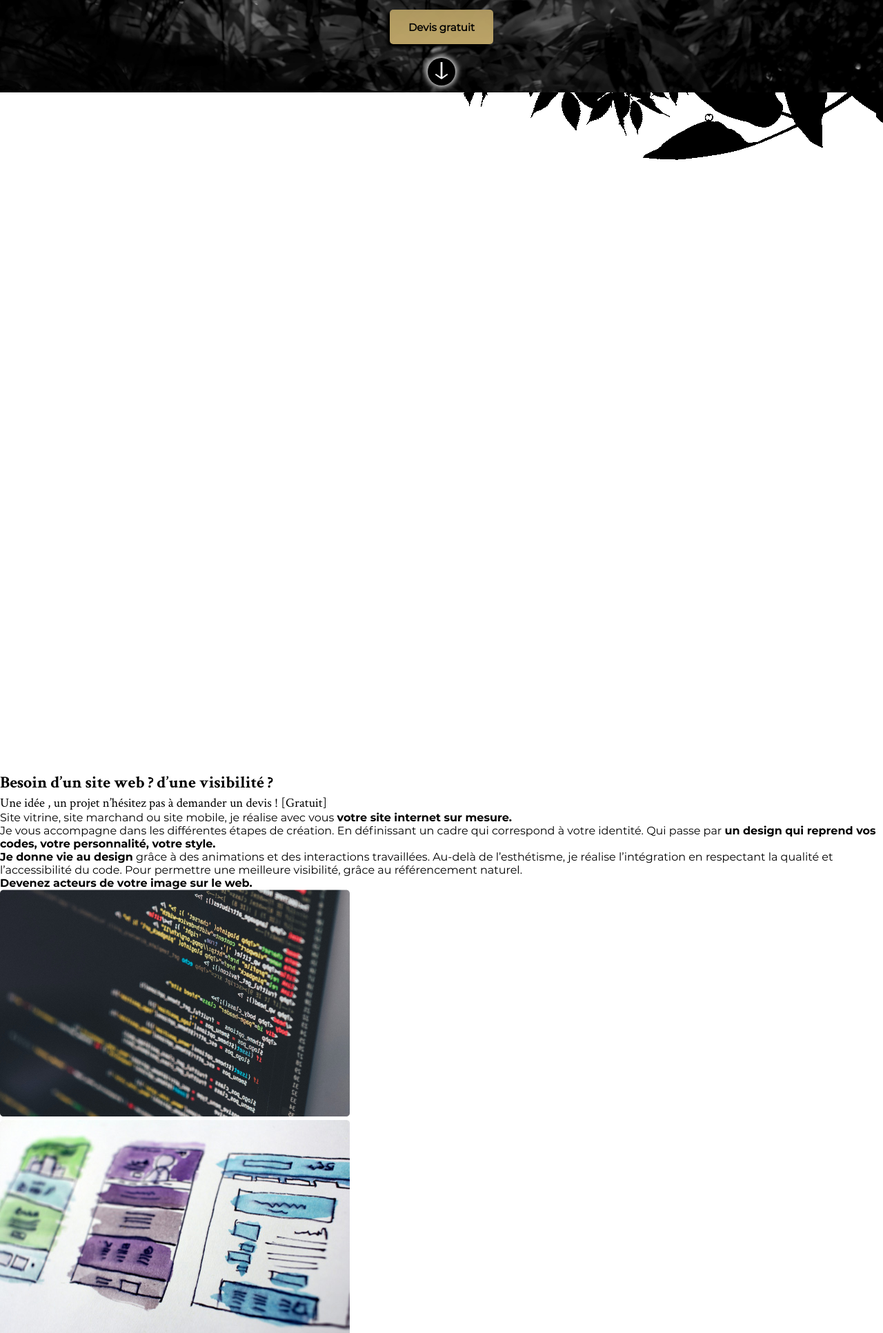
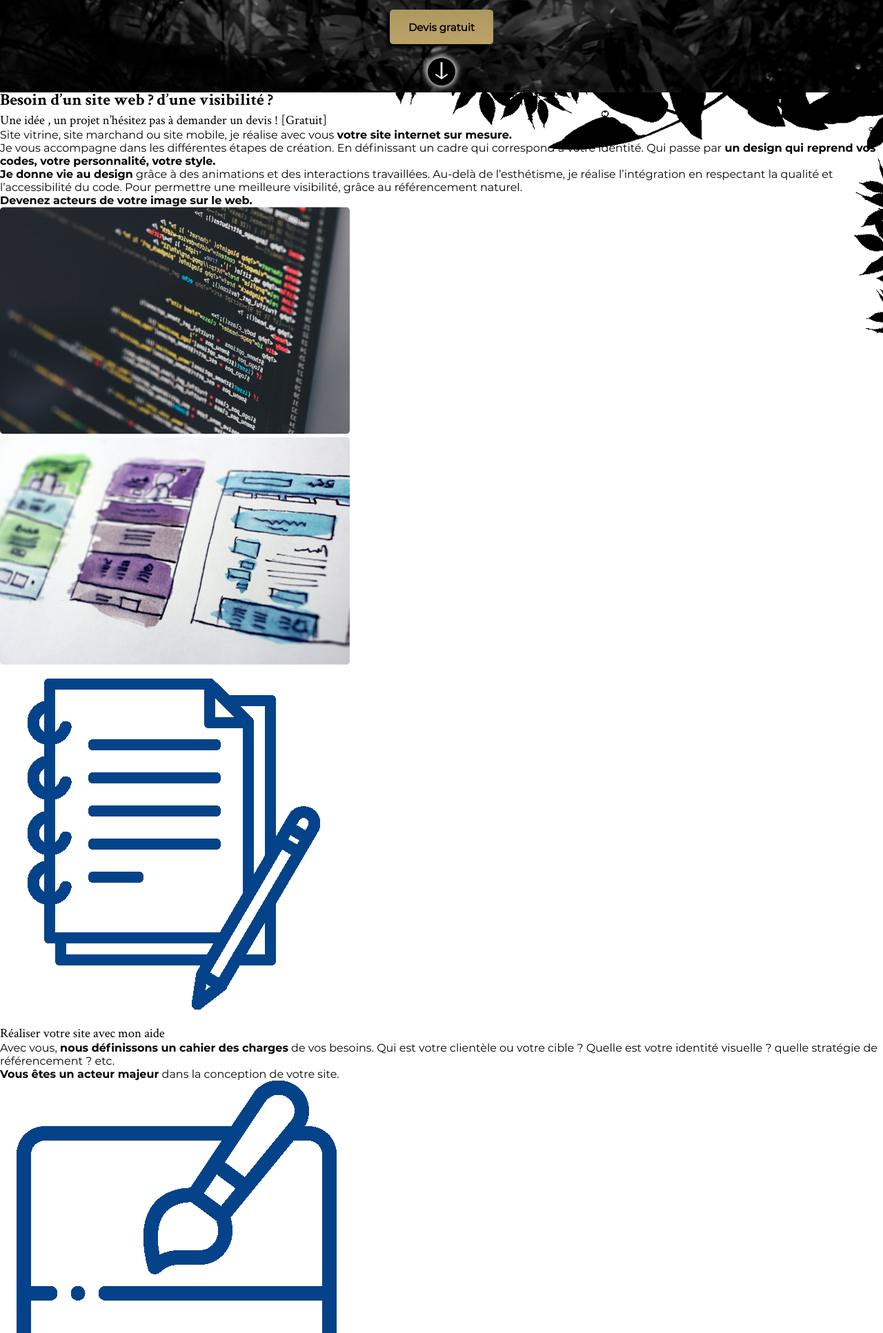
Before and after one commit to Fcordier7921/my_company, a PHP site: page /services.php in a window 1280 px wide; the page is wider, and only the part inside the window is pictured. Shown: the part 666-2599 px from the top of that part at 69% size. Run offline with PHP 8.4, Linux system fonts and the light colour scheme; some libraries are stand-ins or nearby versions.

Commit message:
page service en cour

```diff
--- a/assets/style/styleService.css
+++ b/assets/style/styleService.css
@@ -99,3 +99,22 @@
     width: 20px;
     height: 25px;
 }
+
+#websiteCreation {
+    width: 100vw;
+}
+
+#websiteCreation .bodyWebsiteCreation {
+    width: 100vw;
+    position: relative;
+}
+
+#websiteCreation .bodyWebsiteCreation .featWebsiteCreation {
+    width: 100%;
+    position: absolute;
+    top: 0;
+    right: 0;
+    z-index: -1;
+}
+
+#websiteCreation .bodyWebsiteCreation .titleWebsiteCreation {}
--- a/header.php
+++ b/header.php
@@ -17,6 +17,7 @@
             echo '<title>Développeur web freelance, création de site web & gestion de site web</title>';
             echo '<meta name="description" content="Développeur web freelance, le web vous donne l\'impression d\'être dans une jungle dense. J"élague pour vous cette jungle, en vous créant un site adapté a vos besoin et je gére tout son activité pour vous.">';
             echo '<link rel="stylesheet" href="assets/style/styleIndex.css">';
+            echo ' <script src="https://www.google.com/recaptcha/api.js" async defer></script>';
          }else if($newPhpSelf == "/services.php" ){
              echo '<title>Développeur web freelance, création de site web & gestion de site web & sous-traitance</title>';
              echo '<meta name="description" content="Développeur web freelance, le web vous donne l\'impression d\'être dans une jungle dense. J"élague pour vous cette jungle, en vous créant un site adapté a vos besoin et je gére tout son activité pour vous.">';
@@ -43,7 +44,7 @@
 
 
 
-    <script src="https://www.google.com/recaptcha/api.js" async defer></script>
+
 </head>
 
 <body>
--- a/index.php
+++ b/index.php
@@ -110,7 +110,7 @@
                 <span>Je conçois, développe et anime vos sites.</span> <br>Avec votre regard, je crée le design de vos rêves. Je développe et mets en ligne votre site.
             </p>
             <div class="findOutMore">
-                <a href="services.php">En savoir + </a>
+                <a href="services.php#websiteCreation">En savoir + </a>
             </div>
             <img class="imgTowDesignWeb" src="assets/img/card2.png" alt="image en fin de carte de la premiére prestation">
         </div>
--- a/services.php
+++ b/services.php
@@ -31,7 +31,7 @@
 <section id="websiteCreation">
 
     <div class="bodyWebsiteCreation">
-        <img src="assets/img/card3.png" alt="image de feuille de la jungle">
+        <img class="featWebsiteCreation" src="assets/img/card3.png" alt="image de feuille de la jungle">
         <div class="titleWebsiteCreation">
             <h2>Besoin d’un site web ? d’une visibilité ? </h2>
             <h3>Une idée ,  un projet n’hésitez pas à demander un devis ! [Gratuit] </h3>
@@ -86,7 +86,7 @@
             <div class="quotationWebsiteCreation">
                 <p>N’attendez plus, demander votre <span>devis en ligne !</span></p>
                 <div class="findOutMore">
-                    <a href="index.php/#contact">En savoir + </a>
+                    <a href="index.php#contact">Devis gratuit </a>
                 </div>
             </div>
         </div>
```
